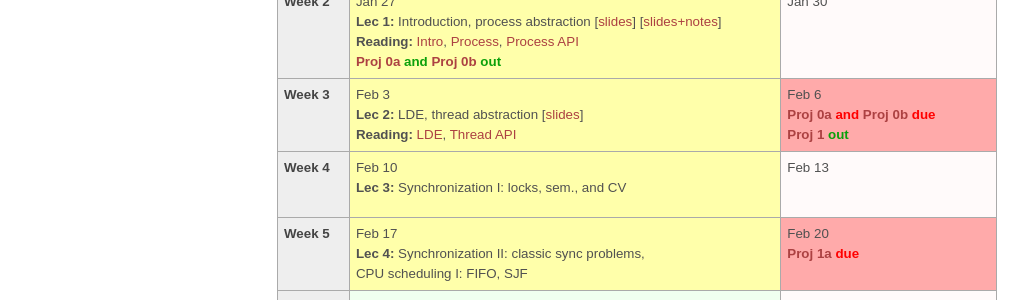
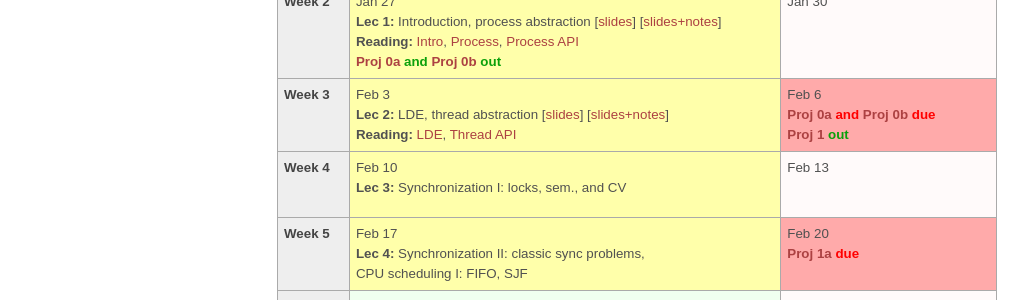
Before and after one commit to tddg/cs571-spring20, a Jekyll site: the page built from schedule.md, in a window 1280 px wide. Shown: the part 357-657 px from the top of the page, without its empty margins (3-1031 px from the left). Built offline with Jekyll 4.4.1, drawn with Linux system fonts in a browser that asks for light colours.

Commit message:
added lec2 + notes

```diff
--- a/schedule.md
+++ b/schedule.md
@@ -102,7 +102,8 @@
 <tr> <!-- week of Feb 3 -->
   <td id="2020-2-3" class="date"><b>Week 3</b></td>
   <td class="lecture">Feb 3<br/>
-	<b>Lec 2:</b> LDE, thread abstraction [<a href="./public/lecs/lec2-lde-thread.pdf">slides</a>] <br/>
+	<b>Lec 2:</b> LDE, thread abstraction [<a href="./public/lecs/lec2-lde-thread.pdf">slides</a>]
+		[<a href="./public/lecs/lec2-lde-thread+notes.pdf">slides+notes</a>]<br/>
 	<b>Reading:</b> <a href="http://pages.cs.wisc.edu/~remzi/OSTEP/cpu-mechanisms.pdf">LDE</a>,
 		<a href="http://pages.cs.wisc.edu/~remzi/OSTEP/cpu-mechanisms.pdf">Thread API</a>
 	</td>
```
Also changed, not shown: 1 other file.
